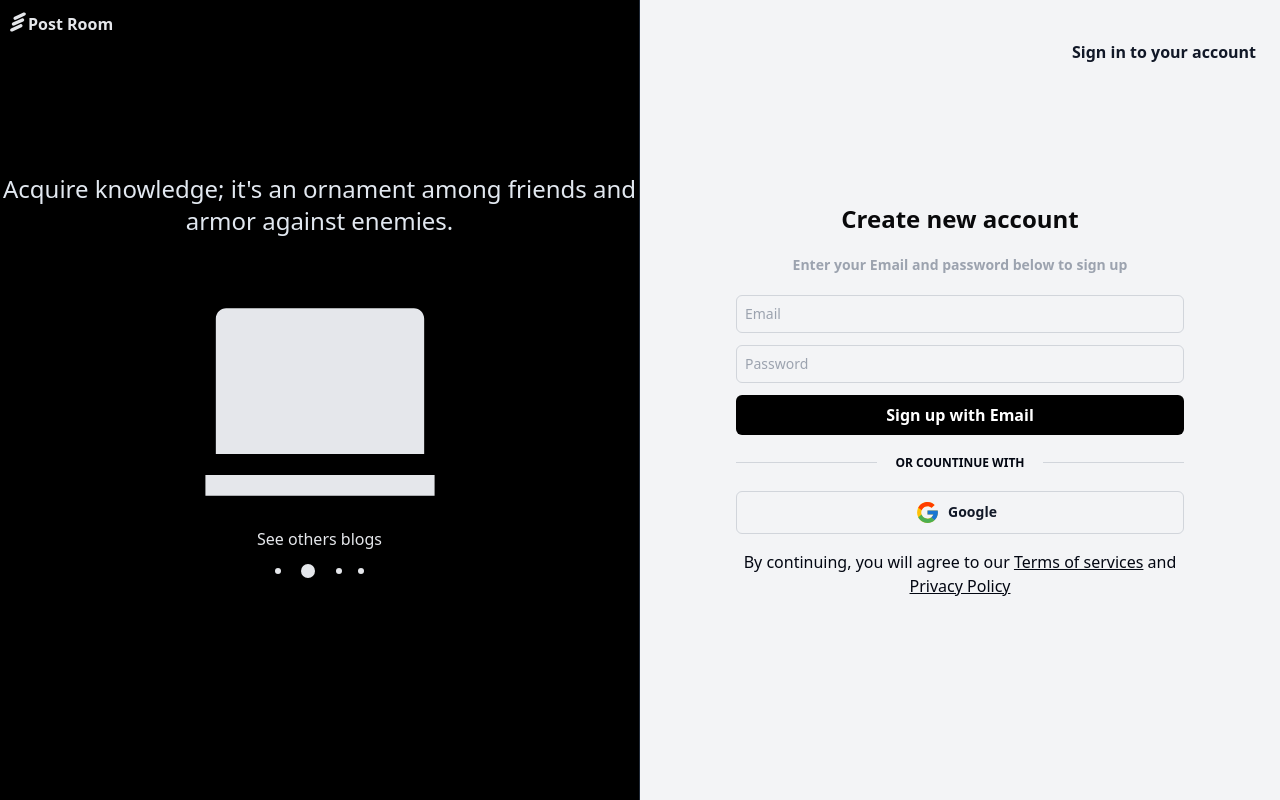
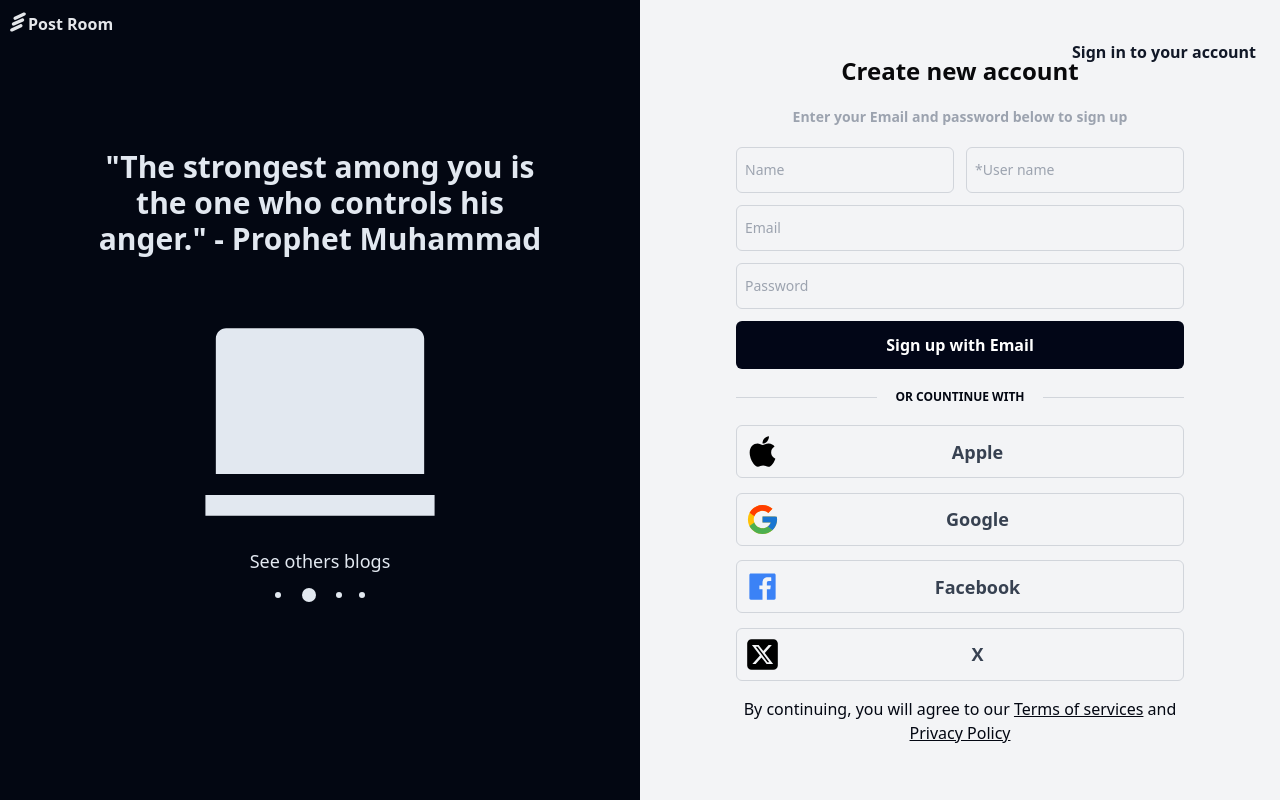
Before and after one commit to Ako-Mawlood/Post-Room, a Next.js app: page /sign-up in a window 1280 px wide. Built offline with nearby package versions, Linux system fonts and the light colour scheme; no server answers; a web font is replaced by a local one.

Commit message:
Improving home page

```diff
--- a/app/(Authentication)/layout.tsx
+++ b/app/(Authentication)/layout.tsx
@@ -11,10 +11,9 @@ const AuthLayout = ({ children }: { children: React.ReactNode }) => {
         <Link href="/" className="font-bold">Post Room</Link>
       </div>
 
-      <aside className="hidden text-gray-200 md:flex justify-center flex-col items-center w-1/2 h-screen bg-black border-r-[0.1px] border-r-gray-800 selection:bg-[#EDEDED] selection:text-primary">
-        <h1 className="text-center text-slate-200 bold mb-10 font-Oswald text-2xl">
-          Acquire knowledge; it&apos;s an ornament among friends and armor against
-          enemies.
+      <aside className="hidden text-slate-200 md:flex justify-center flex-col items-center w-1/2 h-screen bg-gray-950 selection:bg-[#EDEDED] selection:text-primary">
+        <h1 className="text-center font-bold mb-10 w-3/4 font-Oswald text-3xl">
+          &quot;The strongest among you is the one who controls his anger.&quot; - Prophet Muhammad
         </h1>
 
         <FeaturesPreview />
--- a/app/Components/Footer.tsx
+++ b/app/Components/Footer.tsx
@@ -9,9 +9,8 @@ const Footer = () => {
     const currentUser = useContext(currentUserContext)
 
     return (
-        <footer className="flex justify-around items-center h-80 border border-t-gray-300 text-gray-800">
+        <footer className="flex justify-around items-center h-20 border border-t-2 text-gray-800">
             <div className="w-1/3 sm:w-fit">
-
                 <div className="flex md:text-3xl">
                     <CgEricsson className="text-blue-600" size={30} />
                     <h1 className="ml-2 font-bold">Post Room</h1>
@@ -20,7 +19,7 @@ const Footer = () => {
 
             </div>
 
-            <div className="flex flex-col text-xl md:text-2xl">
+            <div className="flex gap-3 text-xl md:text-2xl">
                 <Link href="/">Home</Link>
                 <Link href="/explore">Explore</Link>
                 <Link href="/add" >Add</Link>
--- a/app/Components/Navbar.tsx
+++ b/app/Components/Navbar.tsx
@@ -65,7 +65,7 @@ const Navbar = () => {
                 <CgEricsson className="text-blue-600" size={30} />
                 <h1 className="text-base font-bold text-center">Post Room</h1>
             </div>
-            <div className="hidden md:flex mx-auto">
+            <div className="hidden md:flex mx-auto gap-3 font-semibold text-gray-500">
                 <NavLink href="/" LinkText="Home" />
                 <NavLink href="/explore" LinkText="Explore" />
                 {currentUser && <NavLink href="/add" LinkText="Add" />}
@@ -82,8 +82,8 @@ const Navbar = () => {
                         <Link className="text-gray-500 text-center md:mr-2" href="/sign-in">
                             Sign in
                         </Link>
-                        <Link className="text-blue-500 mx-2 p-2 border-2 border-blue-500 rounded duration-100 hover:bg-blue-500 hover:text-gray-50" href="/sign-up">
-                            Create account
+                        <Link className="text-gray-100 mx-2 py-1 px-3 border-2 bg-blue-500 hover:bg-blue-500 rounded-full hover:opacity-90" href="/sign-up">
+                            Get started
                         </Link>
                     </div>
                 )
--- a/app/Components/pages/Authentication/AuthForm.tsx
+++ b/app/Components/pages/Authentication/AuthForm.tsx
@@ -6,7 +6,10 @@ import clsx from "clsx";
 import axios from "axios";
 import { SubmitHandler, useForm } from "react-hook-form";
 import { useRouter } from "next/navigation";
-import Cookies from 'js-cookie';
+import { FaApple } from "react-icons/fa6";
+import { IoLogoFacebook } from "react-icons/io";
+import { FaSquareXTwitter } from "react-icons/fa6";
+
 
 interface formDataType {
   email: string;
@@ -22,8 +25,6 @@ const AuthForm = ({ isSignInPage }: { isSignInPage: boolean }) => {
   const onSubmit: SubmitHandler<formDataType> = async (data) => {
     try {
       const res = await axios.post(url, data)
-      console.log(res)
-      console.log(Cookies.get("session"))
       if (isSignInPage) {
         router.push("/")
       } else {
@@ -47,9 +48,31 @@ const AuthForm = ({ isSignInPage }: { isSignInPage: boolean }) => {
       })}>
 
       {errors.root && <span className="text-red-500 bg-red-500/20 px-2 py-2 mb-2 rounded-sm font-semibold border border-red-300">{errors.root?.message}</span>}
+      {!isSignInPage &&
+        <div className="flex w-full">
+          <input
+            className={clsx("py-3 mb-3 bg-transparent border w-1/2 rounded-md px-2 focus:shadow-inner focus:outline-none", {
+              "cursor-not-allowed": isSubmitting,
+              "border-red-300 focus:border-red-400": errors.email,
+              "border-gray-300 focus:border-gray-400": !errors.email
+            })}
+            placeholder="Name"
+            disabled={isSubmitting}
+          />
+          <input
+            className={clsx("py-3 mb-3 bg-transparent border w-1/2 ml-3 rounded-md px-2 focus:shadow-inner focus:outline-none", {
+              "cursor-not-allowed": isSubmitting,
+              "border-red-300 focus:border-red-400": errors.email,
+              "border-gray-300 focus:border-gray-400": !errors.email
+            })}
+            placeholder="*User name"
+            disabled={isSubmitting}
+          />
+        </div>
+      }
       {errors.email && <span className="text-red-500 pb-1 font-semibold">{errors.email?.message}</span>}
       <input
-        className={clsx("py-2 mb-3 bg-transparent border rounded-md px-2 focus:shadow-inner focus:outline-none", {
+        className={clsx("py-3 mb-3 bg-transparent border rounded-md px-2 focus:shadow-inner focus:outline-none", {
           "cursor-not-allowed": isSubmitting,
           "border-red-300 focus:border-red-400": errors.email,
           "border-gray-300 focus:border-gray-400": !errors.email
@@ -69,7 +92,7 @@ const AuthForm = ({ isSignInPage }: { isSignInPage: boolean }) => {
         errors.password && <span className="text-red-500 pb-1 font-semibold">{errors.password.message}</span>
       }
       <input
-        className={clsx("py-2 mb-3 bg-transparent border rounded-md px-2 focus:shadow-inner focus:outline-none ", {
+        className={clsx("py-3 mb-3 bg-transparent border rounded-md px-2 focus:shadow-inner focus:outline-none ", {
           "cursor-not-allowed": isSubmitting,
           "border-red-300 focus:border-red-400": errors.email,
           "border-gray-300 focus:border-gray-400": !errors.email
@@ -87,7 +110,7 @@ const AuthForm = ({ isSignInPage }: { isSignInPage: boolean }) => {
         )}
       />
       <button
-        className="w-full bg-black flex justify-center font-semibold text-base items-center text-center py-2 rounded-md text-white hover:opacity-90"
+        className="w-full bg-slate-950 flex justify-center font-semibold text-base items-center text-center py-3 rounded-md text-white hover:opacity-90"
         type="submit"
         disabled={isSubmitting}
       >
@@ -103,17 +126,53 @@ const AuthForm = ({ isSignInPage }: { isSignInPage: boolean }) => {
         </span>
         <span className="border-b border-gray-300 w-full"></span>
       </div>
+
+      <section className="flex flex-col items-center text-lg text-gray-700 justify-between h-64">
         <button
           disabled={isSubmitting}
-        className="flex justify-center items-center font-bold w-full py-2 transition duration-100 hover:bg-[#ddddef] rounded-md border border-gray-300"
+          className="flex justify-center p-2 items-center font-bold w-full transition duration-100 hover:bg-[#ddddef] rounded-md border border-gray-300"
         >
           {isSubmitting ? (
-          <ImSpinner8 className="animate-spin" size={15} />
+            <ImSpinner8 className="animate-spin" size={25} />
           ) : (
-          <FcGoogle size={25} />
+            <FaApple className="mr-auto text-black" size={35} />
           )}
-        <span className="text-primary px-2">Google</span>
+          <span className="px-2 mr-auto">Apple</span>
         </button>
+        <button
+          disabled={isSubmitting}
+          className="flex justify-center p-2 items-center font-bold w-full transition duration-100 hover:bg-[#ddddef] rounded-md border border-gray-300"
+        >
+          {isSubmitting ? (
+            <ImSpinner8 className="animate-spin" size={25} />
+          ) : (
+            <FcGoogle className="mr-auto" size={35} />
+          )}
+          <span className="px-2 mr-auto">Google</span>
+        </button>
+        <button
+          disabled={isSubmitting}
+          className="flex justify-center p-2 items-center font-bold w-full transition duration-100 hover:bg-[#ddddef] rounded-md border border-gray-300"
+        >
+          {isSubmitting ? (
+            <ImSpinner8 className="animate-spin" size={25} />
+          ) : (
+            <IoLogoFacebook className="mr-auto text-blue-500" size={35} />
+          )}
+          <span className="px-2 mr-auto">Facebook</span>
+        </button>
+        <button
+          disabled={isSubmitting}
+          className="flex justify-center p-2 items-center font-bold w-full transition duration-100 hover:bg-[#ddddef] rounded-md border border-gray-300"
+        >
+          {isSubmitting ? (
+            <ImSpinner8 className="animate-spin" size={25} />
+          ) : (
+            <FaSquareXTwitter className="mr-auto text-black" size={35} />
+          )}
+          <span className="px-2 mr-auto">X</span>
+        </button>
+      </section>
     </form>
   );
 };
--- a/app/Components/pages/Authentication/FeaturesPreview.tsx
+++ b/app/Components/pages/Authentication/FeaturesPreview.tsx
@@ -11,7 +11,7 @@ import clsx from "clsx";
 const FeaturesPreview = () => {
     const { sliderIndex, setSliderIndex, setIsOnFocus } = useSlider(4);
     return (
-        <section className="flex flex-col justify-between items-center w-60 mb-12 overflow-hidden">
+        <section className="flex flex-col justify-between items-center text-lg w-60 mb-12 overflow-hidden">
             <div
                 style={{
                     transform: `translateX(${-sliderIndex * 100}%)`,
@@ -20,7 +20,7 @@ const FeaturesPreview = () => {
             >
                 <div className="w-full flex flex-col justify-center items-center">
                     <IoPerson className="text-center text-7xl" size={250} />
-                    <p>Add your personal blog</p>
+                    <h1>Add your personal blog</h1>
                 </div>
                 <div className="w-full flex flex-col justify-center items-center">
                     <RiMacbookFill className="text-center text-7xl" size={250} />
--- a/app/Components/pages/Home/BlogsPreview.tsx
+++ b/app/Components/pages/Home/BlogsPreview.tsx
@@ -53,7 +53,7 @@ const BlogsPreview = () => {
                             <div className="flex flex-col justify-start md:justify-center md:ml-24 lg:ml-32 items-start w-full h-[53vw] sm:h-[30vw] md:w-2/5">
                                 <h1 className="text-2xl leading-10 my-2 md:text-[3vw] font-semibold line-clamp-1 md:line-clamp-none">{blog.title}</h1>
                                 <p className="text-lg md:text-xl my-2 line-clamp-2 md:line-clamp-none">{blog.description}</p>
-                                <Link className="bg-blue-600 text-gray-200 w-36 py-2 text-center rounded-full font-semibold text-xl mt-4 hover:opacity-90" href='/'>Read blog</Link>
+                                <Link className="bg-blue-600 text-gray-200 w-36 py-3 text-center rounded-full font-semibold text-xl mt-4 hover:opacity-90" href='/'>Read blog</Link>
                             </div>
                         </div>
                     ))}
```
Also changed, not shown: app/(dashboard)/page.tsx (+28 -33 lines). Lines whose indentation alone changed are shown as unchanged.
